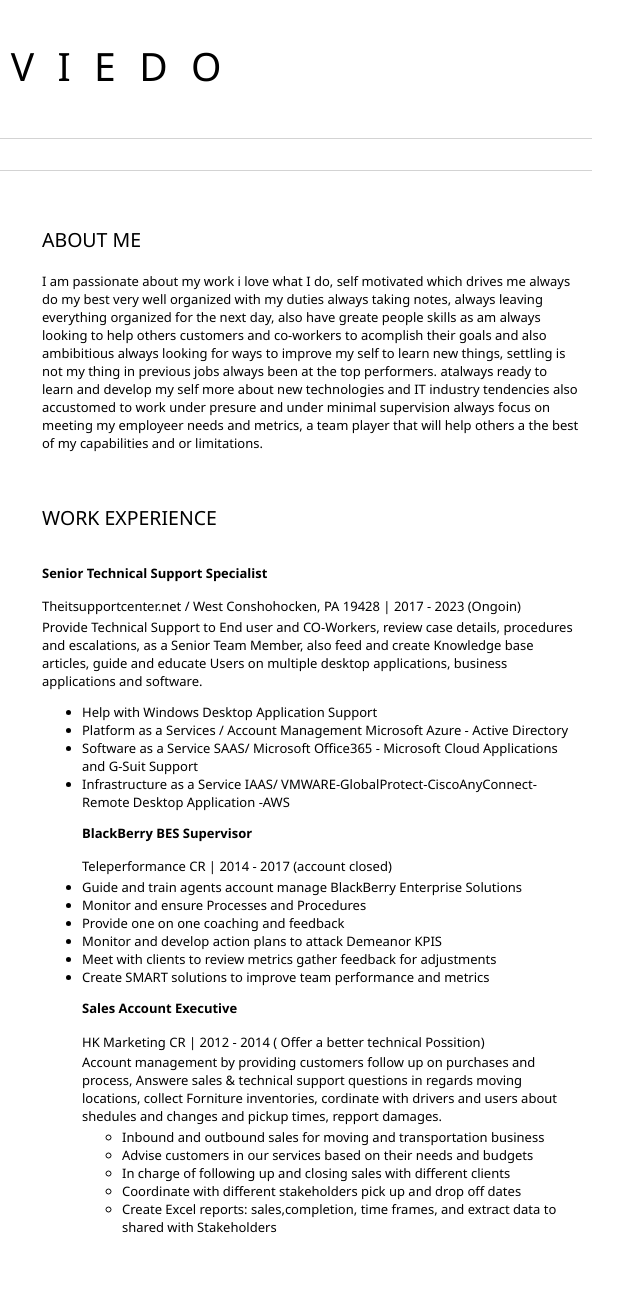
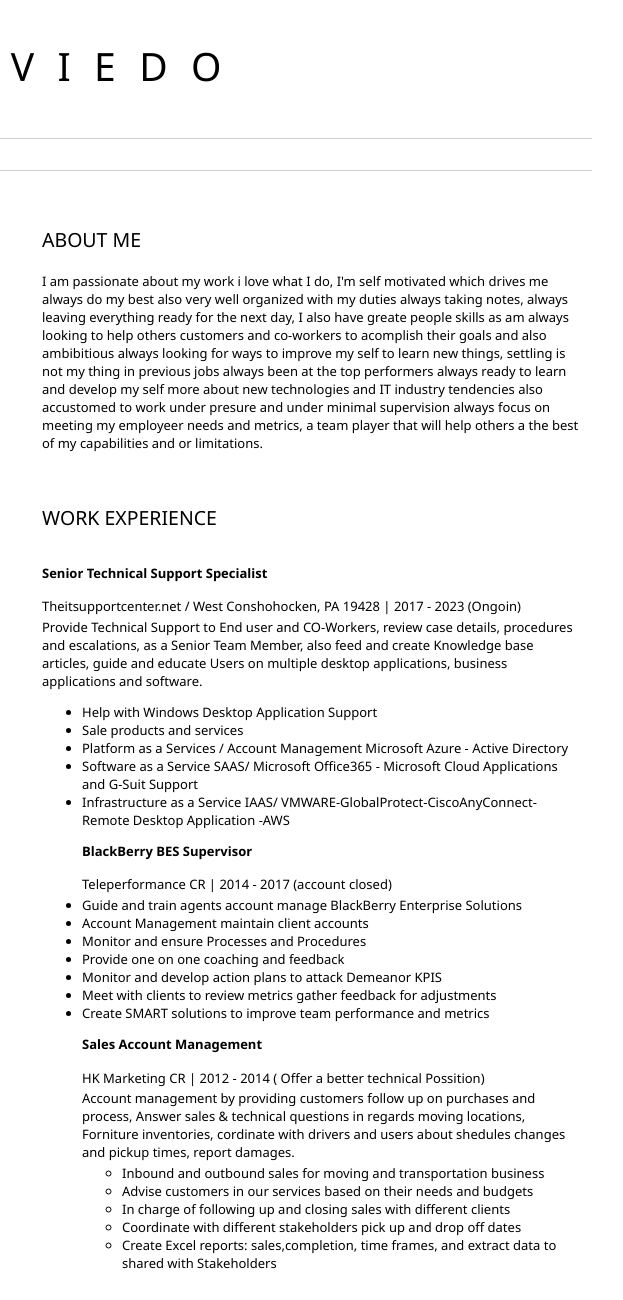
Before and after one commit to CharlieOvi1811/IT-Skill-Resume, a plain HTML site: page index.html in a window 1280 px wide. Shown: the full height of the page, 528-1151 px from the left. Drawn offline with Linux system fonts and the light colour scheme.

Commit message:
index.html

```diff
--- a/index.html
+++ b/index.html
@@ -49,9 +49,7 @@
 			    <li>SAP S/4HANNA / SAP SMG/ SAP ERP / SAPBW S/HANNA</li>
 			    <li>JDA / JDE  Applications</li>
 
-
-
-				</section>
+              </section>
 				<section>
 					<h2>Education and Training </h2>
                     <h3> Networking Education / Cisco CCNA (4 modules)</h3>
@@ -70,18 +68,15 @@
 		<b> International Business Management Institute - July 21,2021 </b>
 	</p>
 
-
-
-				</section>
+</section>
 			</article>
 			<article id="mainRight">
 				<section>
 					<h2>ABOUT ME</h2>
-					I am passionate about my work i love what I do, self motivated which drives me always do my best very well organized with my duties
-					always taking notes, always leaving everything organized for the next day, also have greate people skills as am always looking to help others
+					I am passionate about my work i love what I do, I'm self motivated which drives me always do my best also very well organized with my duties
+					always taking notes, always leaving everything ready for the next day, I also have greate people skills as am always looking to help others
 					customers and co-workers to acomplish their goals and also ambibitious always looking for ways to improve my self to learn new things, settling is not
-					my thing in previous jobs always been at the top performers.
-					atalways ready to learn and develop my self more about new technologies and IT industry tendencies also accustomed to work under presure and under minimal supervision always focus on meeting my employeer needs and metrics, a team player that will help others a the best of my capabilities and or limitations.
+					my thing in previous jobs always been at the top performers always ready to learn and develop my self more about new technologies and IT industry tendencies also accustomed to work under presure and under minimal supervision always focus on meeting my employeer needs and metrics, a team player that will help others a the best of my capabilities and or limitations.
 				</section>
 				<section>
 					<h2>WORK EXPERIENCE</h2>
@@ -93,6 +88,7 @@
     Provide Technical Support to End user and CO-Workers, review case details, procedures and escalations, as a Senior Team Member, also feed and create Knowledge base articles, guide and educate Users on multiple desktop applications, business applications and software.</p>
 <ul>
 		<li>Help with Windows Desktop Application Support</li>
+	        <li>Sale products and services</li>
 		<li>Platform as a Services / Account Management Microsoft Azure - Active Directory</li>
         <li> Software as a Service SAAS/  Microsoft Office365 - Microsoft Cloud Applications and G-Suit Support</li>
         <li> Infrastructure as a Service IAAS/ VMWARE-GlobalProtect-CiscoAnyConnect-Remote Desktop Application -AWS</li>
@@ -103,6 +99,7 @@
                 Teleperformance CR | 2014 - 2017 (account closed)
 
         <li>Guide and train agents account manage BlackBerry Enterprise Solutions</li>
+		<li>Account Management maintain client accounts </li>
 		<li>Monitor and ensure Processes and Procedures</li>
 		<li>Provide one on one coaching and feedback</li>
         <li>Monitor and develop action plans to attack Demeanor KPIS</li>
@@ -110,13 +107,13 @@
 		<li>Create SMART solutions to improve team performance and metrics</li>
 
 
-		<h3><b>Sales Account Executive</b></h3>
+		<h3><b>Sales Account Management</b></h3>
 	<p>
 		HK Marketing CR  | 2012 - 2014 ( Offer a better technical Possition)
 </p>
 <p>
-    Account management by providing customers follow up on purchases and process,  Answere sales & technical support questions in regards moving locations,
-	collect Forniture inventories, cordinate with drivers and users about shedules and changes and pickup times, repport damages.</p>
+    Account management by providing customers follow up on purchases and process,  Answer sales & technical questions in regards moving locations,
+	Forniture inventories, cordinate with drivers and users about shedules changes and pickup times, report damages.</p>
 <ul>
 		<li>Inbound and outbound sales for moving and transportation business</li>
 		<li>Advise customers in our services based on their needs and budgets</li>
```
